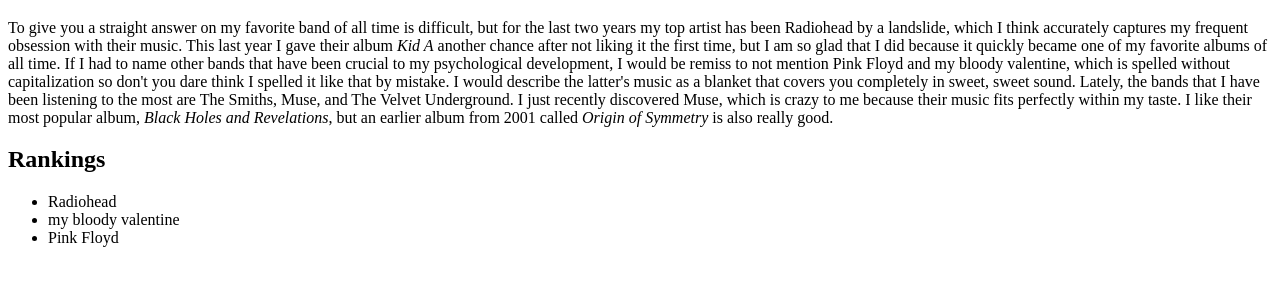
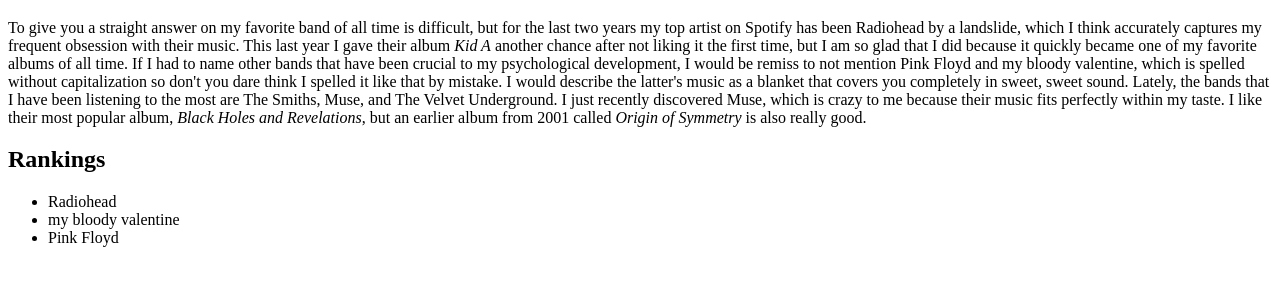
Before and after one commit to lanejgo/HTML-1, a plain HTML site: page page1.html in a window 1280 px wide. Shown: the part 298-584 px from the top of the page. Drawn offline with Linux system fonts and the light colour scheme.

Commit message:
Update page1.html

```diff
--- a/page1.html
+++ b/page1.html
@@ -19,7 +19,7 @@
     </ol>
     <h1>My Favorite Bands</h1>
     <p>To give you a straight answer on my favorite band of all time is difficult, but for the last two years my top
-        artist has been Radiohead by a landslide, which I think accurately captures my frequent obsession with their music.
+        artist on Spotify has been Radiohead by a landslide, which I think accurately captures my frequent obsession with their music.
         This last year I gave their album <em>Kid A</em> another chance after not liking it the first time, but I am so
         glad that I did because it quickly became one of my favorite albums of all time. If I had to name other bands that have been crucial
         to my psychological development, I would be remiss to not mention Pink Floyd and my bloody valentine, which is spelled without
```
